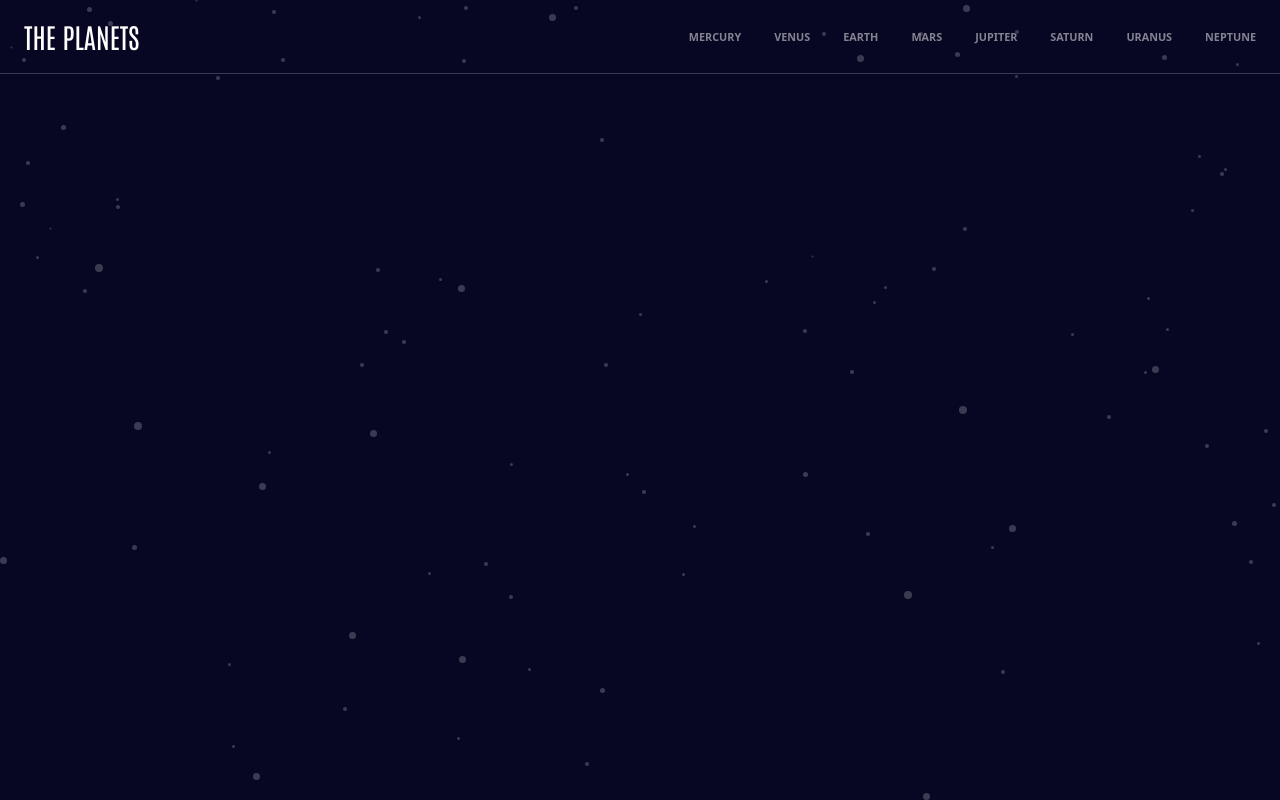
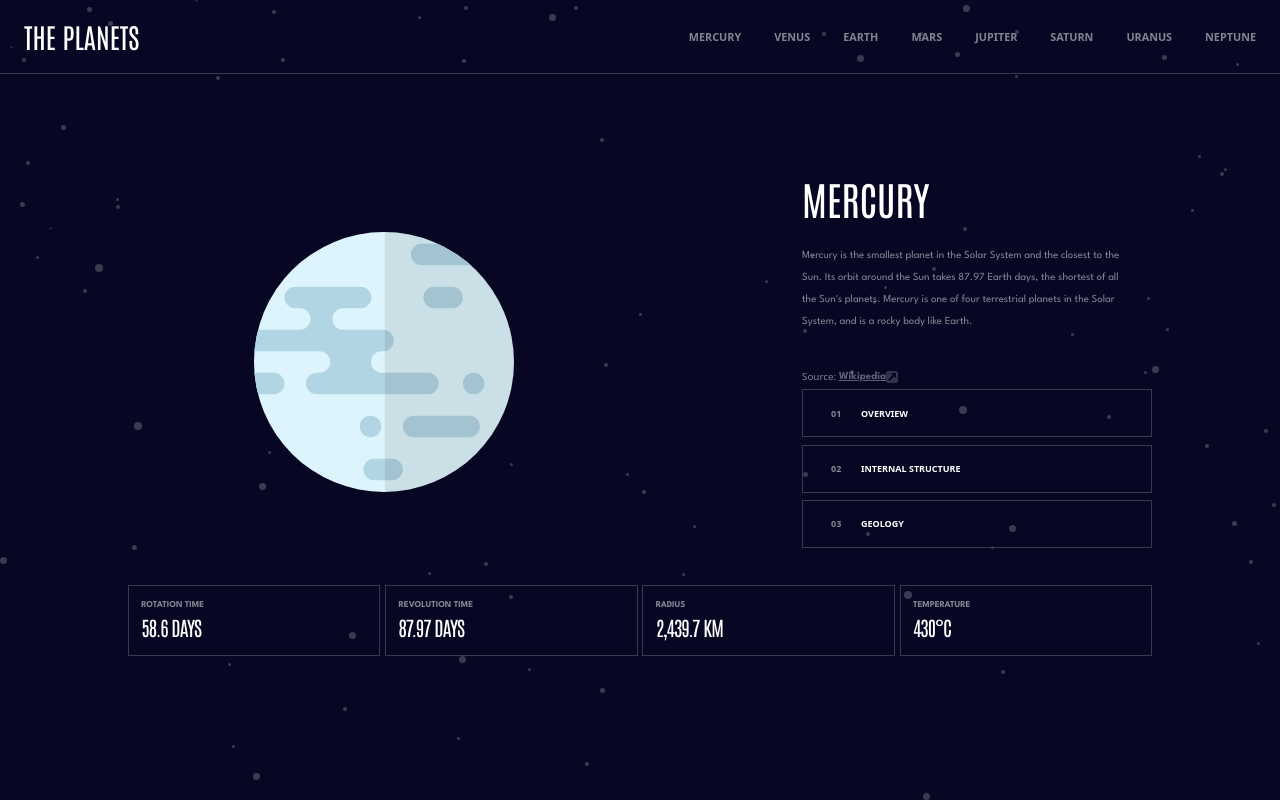
Before and after one commit to HamDean/planets-fact-app, a React (Vite) app: page / in a window 1280 px wide. Built offline with nearby package versions, Linux system fonts and the light colour scheme.

Commit message:
Create routing for the fact tabs

```diff
--- a/package.json
+++ b/package.json
@@ -30,6 +30,6 @@
     "prettier-plugin-tailwindcss": "^0.5.9",
     "tailwindcss": "^3.3.6",
     "typescript": "^5.2.2",
-    "vite": "^5.0.0"
+    "vite": "^4.2.2"
   }
 }
--- a/src/components/FactTabMob.tsx
+++ b/src/components/FactTabMob.tsx
@@ -1,8 +1,10 @@
-import { NavLink } from "react-router-dom";
+import { Link, NavLink } from "react-router-dom";
 import { styles } from "../data/constants";
+import usePlanetStore from "../store";
 
 const FactTabMob = () => {
   const navTabMob = ["overview", "structure", "surface"];
+  const setTab = usePlanetStore((s) => s.setTab);
 
   return (
     <div
@@ -13,12 +15,9 @@ const FactTabMob = () => {
           key={i}
           className="w-[88px] py-5 hover:text-white cursor-pointer transition-all"
         >
-          <NavLink
-            to={i === 0 ? `/${nav}` : "/" + nav}
-            className={({ isActive }) => (isActive ? "active-mob" : "")}
-          >
+          <Link to={i === 0 ? "/" : "/" + nav} onClick={() => setTab(nav)}>
             {nav}
-          </NavLink>
+          </Link>
         </div>
       ))}
     </div>
--- a/src/components/NavBar.tsx
+++ b/src/components/NavBar.tsx
@@ -20,11 +20,7 @@ const NavBar = () => {
         >
           {planets.map((planet, i) => (
             <li key={i} className="hover:text-white transition-all">
-              <NavLink
-                to={"/" + planet}
-                className={({ isActive }) => (isActive ? "active" : "")}
-                onClick={() => setPlanet(planet)}
-              >
+              <NavLink to={"/"} onClick={() => setPlanet(planet)}>
                 {planet}
               </NavLink>
             </li>
--- a/src/components/NavLinksMob.tsx
+++ b/src/components/NavLinksMob.tsx
@@ -37,7 +37,7 @@ const NavLinksMob = () => {
               <circle cx="10" cy="10" r="10" fill={`${colorCode[i]}`} />
             </svg>
             <Link
-              to={"/" + p}
+              to={"/"}
               onClick={() => {
                 setPlanet(p);
                 setOpen();
--- a/src/index.css
+++ b/src/index.css
@@ -17,10 +17,10 @@ h1 {
   @apply font-antonio text-[2.8rem];
 }
 
-.active {
+/* .active {
   border-top: 2px solid #419ebb;
   padding-top: 27px;
-}
+} */
 
 .active-mob {
   border-bottom: 2px solid #419ebb;
--- a/src/pages/Layout.tsx
+++ b/src/pages/Layout.tsx
@@ -5,7 +5,9 @@ const Layout = () => {
   return (
     <>
       <NavBar />
-      <Outlet />
+      <div id="main">
+        <Outlet />
+      </div>
     </>
   );
 };
--- a/src/pages/OverviewPage.tsx
+++ b/src/pages/OverviewPage.tsx
@@ -1,10 +1,12 @@
+import { NavLink } from "react-router-dom";
+import FactTab from "../components/FactTab";
+import StatMob from "../components/Stat";
+import planets from "../data/data";
 import usePlanetStore from "../store";
-import planets from "../data/data";
-import StatMob from "../components/Stat";
-import FactTab from "../components/FactTab";
 
 const OverviewPage = () => {
   const currentPlanet = usePlanetStore((s) => s.planet);
+
   const planet = planets.find(
     (planet) => planet.name.toLocaleLowerCase() === currentPlanet
   );
@@ -47,9 +49,15 @@ const OverviewPage = () => {
           </div>
 
           <div className="hidden md:block lg:w-[350px] lg:self-end ">
-            <FactTab index={1} title="overview" />
-            <FactTab index={2} title="internal structure" />
-            <FactTab index={3} title="geology" />
+            <NavLink to={"/"}>
+              <FactTab index={1} title="overview" />
+            </NavLink>
+            <NavLink to={"/structure"}>
+              <FactTab index={2} title="internal structure" />
+            </NavLink>
+            <NavLink to={"/surface"}>
+              <FactTab index={3} title="geology" />
+            </NavLink>
           </div>
         </div>
       </div>
--- a/src/routes.tsx
+++ b/src/routes.tsx
@@ -11,10 +11,10 @@ const router = createBrowserRouter([
     element: <Layout />,
     children: [
       {
-        path: "/:id",
+        path: "/",
         element: <PlanetPage />,
         children: [
-          { index: true, element: <OverviewPage /> },
+          { path: "/", element: <OverviewPage /> },
           { path: "structure", element: <StructurePage /> },
           { path: "surface", element: <SurfacePage /> },
         ],
--- a/src/store.ts
+++ b/src/store.ts
@@ -2,16 +2,20 @@ import { create } from "zustand";
 
 interface PlanetStore {
   planet: string;
+  tab: string;
   isOpen: boolean;
   setPlanet: (planet: string) => void;
+  setTab: (tab: string) => void;
   setOpen: () => void;
 }
 
 const usePlanetStore = create<PlanetStore>((set) => ({
   planet: "mercury",
+  tab: "overview",
   isOpen: false,
   setPlanet: (planet) => set(() => ({ planet: planet })),
   setOpen: () => set((store) => ({ isOpen: !store.isOpen })),
+  setTab: (tab) => set(() => ({ tab: tab })),
 }));
 
 export default usePlanetStore;
```
Also changed, not shown: 1 other file (tests, documents, lock files or other folders).
